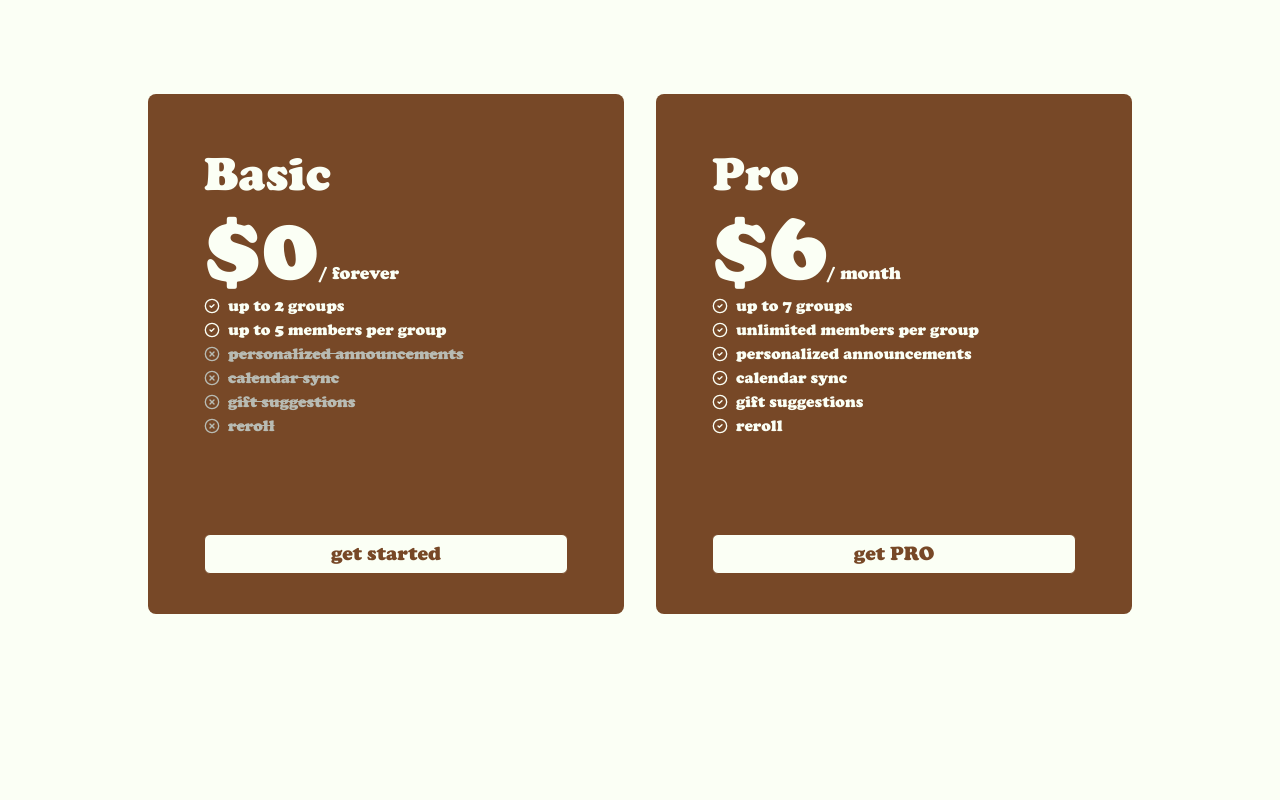
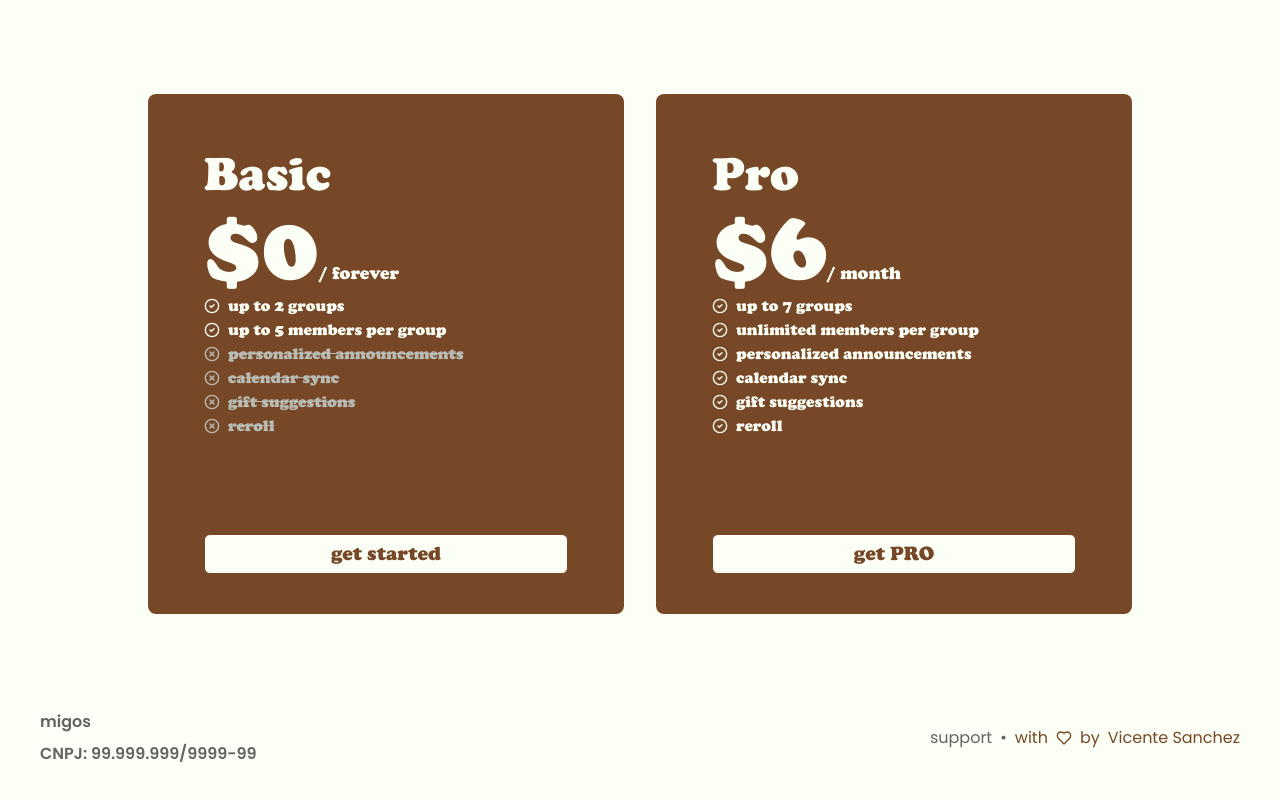
Before and after one commit to Vicente-Labs/migos-api, a Next.js app in the folder apps/web/: page / in a window 1280 px wide. Shown: the part 1996-2796 px from the top of the page. Before the commit the page ends 2746 px from the top, so only its background shows below. Built offline with nearby package versions, Linux system fonts and the light colour scheme.

Commit message:
feat(apps/web): add footer

```diff
--- a/apps/web/src/app/layout.tsx
+++ b/apps/web/src/app/layout.tsx
@@ -4,6 +4,7 @@ import type { Metadata } from 'next'
 import { Inter, Poppins } from 'next/font/google'
 import localFont from 'next/font/local'
 
+import { Footer } from '@/components/footer'
 import Header from '@/components/header'
 
 const poppins = Poppins({
@@ -39,6 +40,7 @@ export default function RootLayout({
       >
         <Header />
         {children}
+        <Footer />
       </body>
     </html>
   )
--- /dev/null
+++ b/apps/web/src/components/animated-link.tsx
@@ -0,0 +1,29 @@
+import Link from 'next/link'
+
+import { cn } from '@/lib/utils'
+
+interface AnimatedLinkProps extends React.ComponentProps<'div'> {
+  href: string
+  children: React.ReactNode
+}
+
+export const AnimatedLink = ({
+  href,
+  className,
+  children,
+  ...props
+}: AnimatedLinkProps) => {
+  return (
+    <div
+      {...props}
+      className={cn(
+        'relative w-fit after:absolute after:bottom-0 after:left-0 after:h-px after:w-full after:origin-bottom-right after:scale-x-0 after:bg-neutral-400 after:transition-transform after:duration-300 after:ease-in-out hover:after:origin-bottom-left hover:after:scale-x-100',
+        className,
+      )}
+    >
+      <Link href={href} className="text-primary">
+        {children}
+      </Link>
+    </div>
+  )
+}
--- /dev/null
+++ b/apps/web/src/components/footer.tsx
@@ -0,0 +1,35 @@
+'use client'
+
+import { motion } from 'framer-motion'
+import { Heart } from 'lucide-react'
+import Link from 'next/link'
+
+import { AnimatedLink } from './animated-link'
+
+export function Footer() {
+  return (
+    <motion.footer
+      className="flex items-center justify-between gap-4 font-poppins"
+      initial={{ opacity: 0, y: 40 }}
+      whileInView={{ opacity: 1, y: 0 }}
+      transition={{ duration: 0.5, delay: 0.3 }}
+      viewport={{ once: true }}
+    >
+      <div className="flex flex-col items-start gap-2 font-semibold">
+        <span>migos</span>
+        <span>CNPJ: 99.999.999/9999-99</span>
+      </div>
+
+      <div className="flex items-center justify-center gap-2">
+        <Link href="mailto:support@migos.vicentesan.dev">support</Link>
+        <span>•</span>
+        <span className="flex flex-row items-center justify-center gap-2 text-primary">
+          with <Heart className="size-4 text-primary" /> by{' '}
+          <AnimatedLink href="https://vicentesan.dev">
+            Vicente Sanchez
+          </AnimatedLink>
+        </span>
+      </div>
+    </motion.footer>
+  )
+}
```
